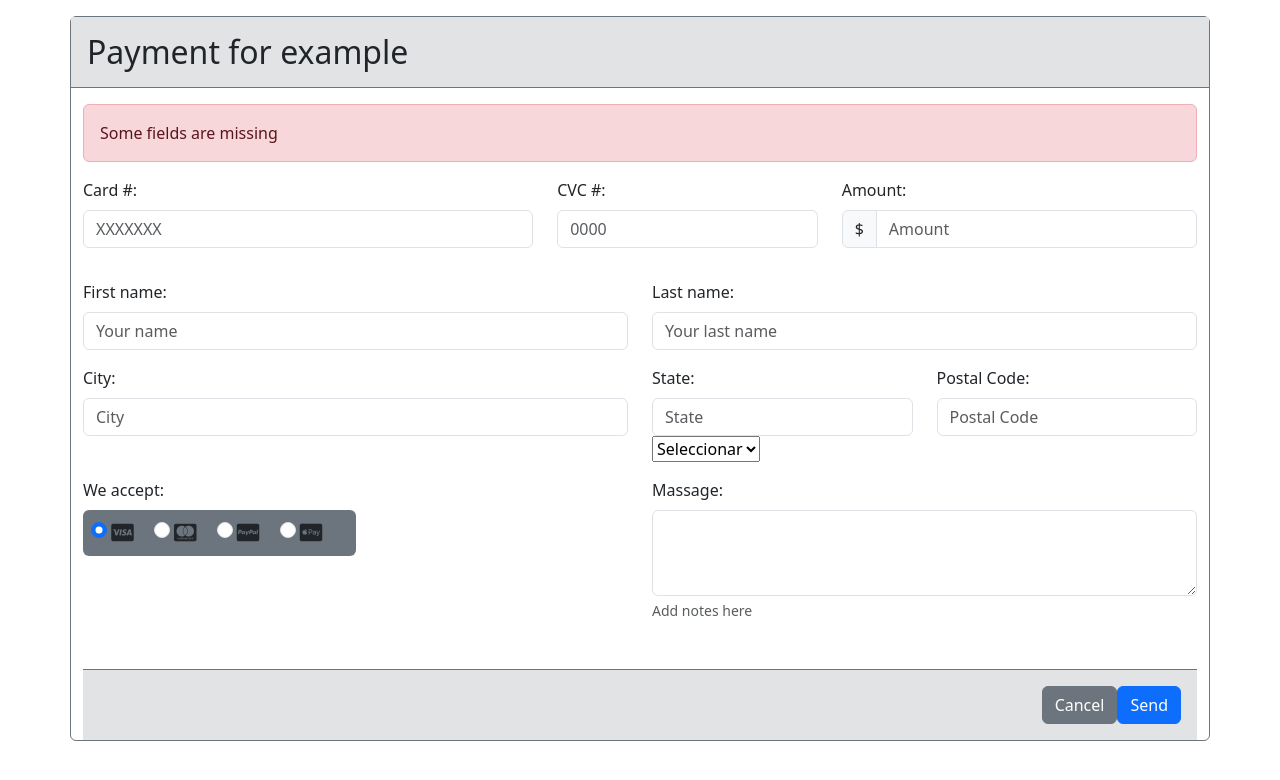
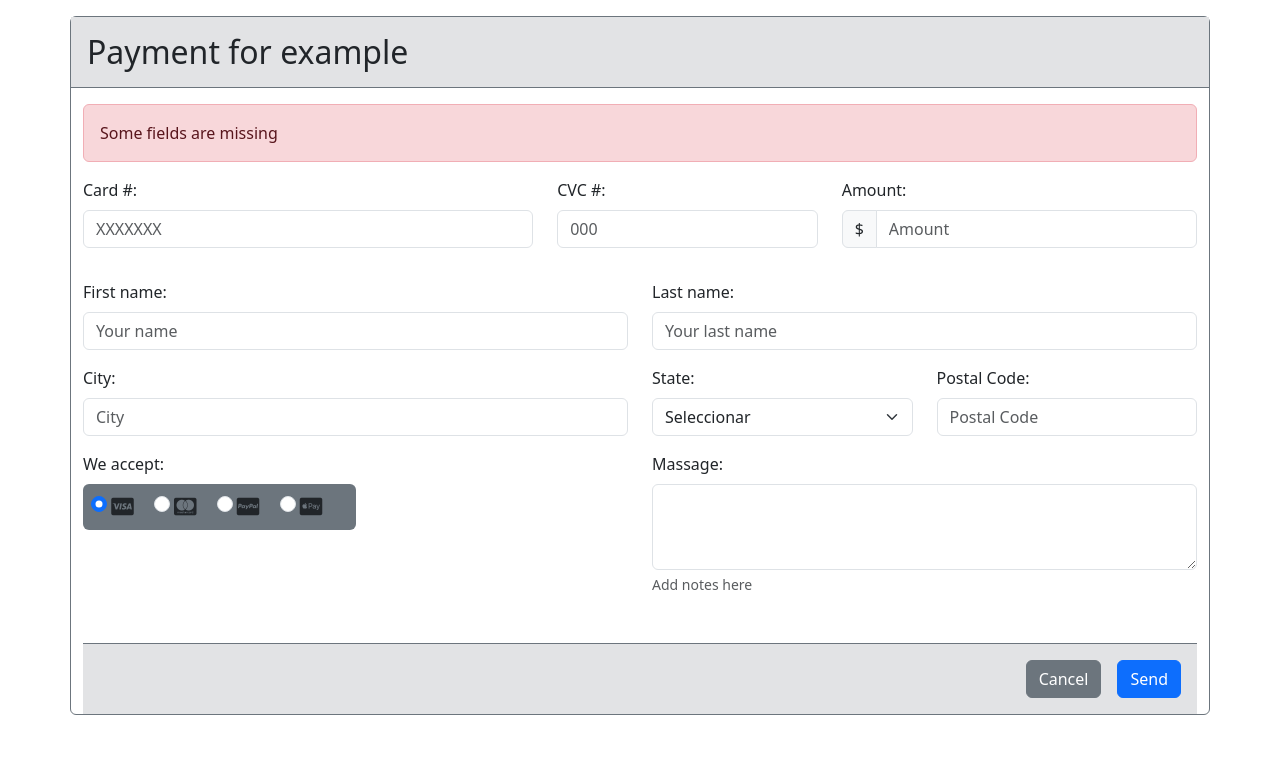
Before and after one commit to Manueljcm04/manuel-formulario-html, a plain HTML site: page index.html in a window 1280 px wide. Drawn offline with nearby package versions, Linux system fonts and the light colour scheme.

Commit message:
formulariou

```diff
--- a/index.html
+++ b/index.html
@@ -28,11 +28,11 @@
                 </div>
                 <div class="col-md-5">
                     <label class="form-label" for="Card"> Card #:</label>
-                    <input type="number" class="form-control" placeholder="XXXXXXX" id="Card">
+                    <input type="text" pattern="\d{16}" class="form-control" placeholder="XXXXXXX" id="Card">
                 </div>
                 <div class="col-md-3">
                     <label class="form-label" for="cvc"> CVC #:</label>
-                    <input type="number" class="form-control" placeholder="0000" id="cvc">
+                    <input type="text" class="form-control" pattern="\d{3}" placeholder="000" id="cvc">
                 </div>
                 <div class="col-md-4 mb-3">
                     <label class="form-label col-12" for="Amount">Amount:</label>
@@ -58,8 +58,8 @@
                 </div>
                 <div class="col-md-3">
                     <label class="form-label" for="Lastname">State:</label>
-                    <input class="form-control" type="text" id="State" placeholder="State">
-                    <select name="State" placeholder="Pick a state">
+
+                    <select class="form-select" name="State" placeholder="Pick a state">
                         <option selected>Seleccionar</option>
                         <option value="Madrid">Madrid</option>
                         <option value="Barcelona">Barcelona</option>
@@ -108,8 +108,8 @@
                 </div>
         </div>
         <div class="col-12 border-top border-secondary p-3 d-md-flex justify-content-md-end bg-secondary-subtle">
-            <button type="button" class="mr-3 btn btn-secondary">Cancel</button>
-            <button type="button" class="btn btn-primary">Send</button>
+            <button type="button" class="mx-3 btn btn-secondary">Cancel</button>
+            <button type="submit" class="btn btn-primary">Send</button>
         </div>
         </form>
 
```
